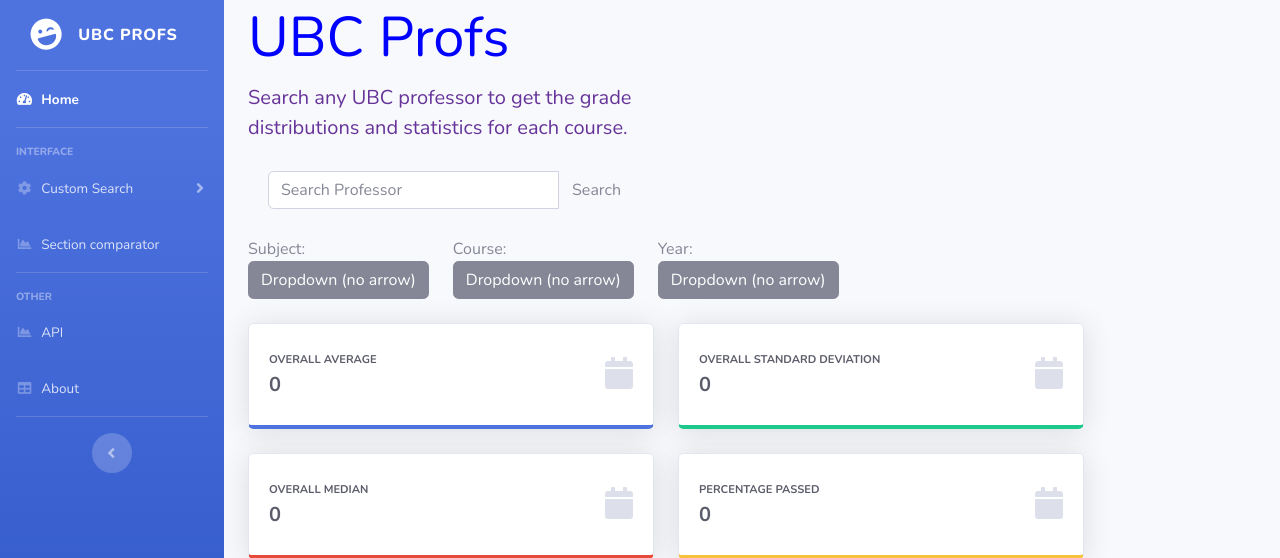
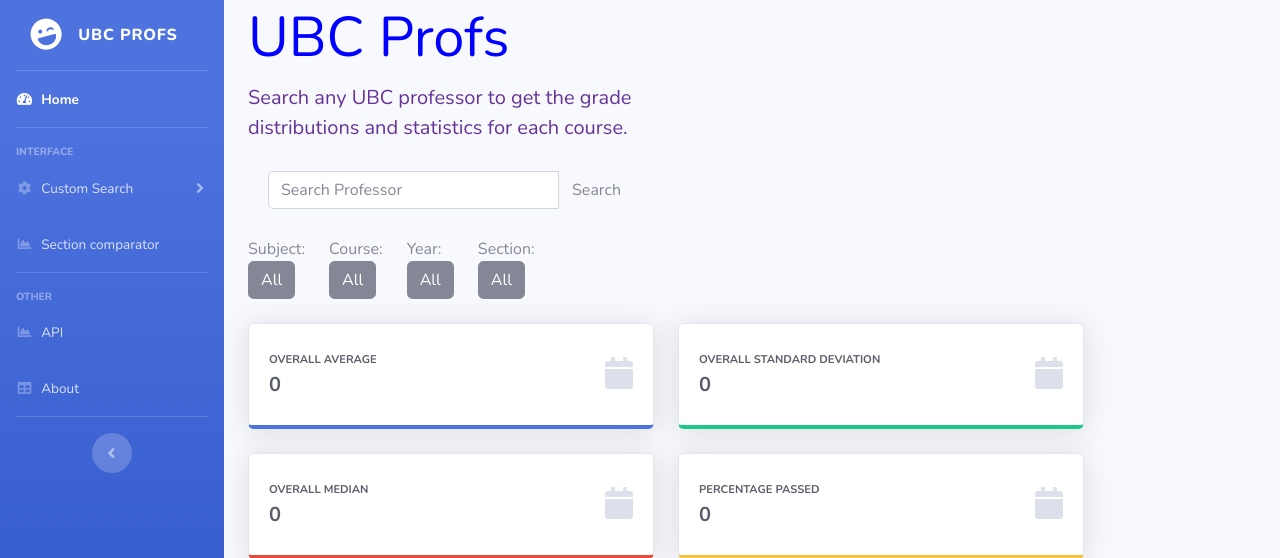
Before and after one commit to christopherhui/ubc-profs-api, a Flask app: page /courses in a window 1280 px wide. Shown: the top 558 px of the page. Run offline with Flask 2, Linux system fonts and the light colour scheme; some libraries are stand-ins or nearby versions.

Commit message:
Fixed 500 or higher GRAD courses, and implemented options to choose to include/not include when searching

```diff
--- a/api.py
+++ b/api.py
@@ -34,6 +34,7 @@
 api.add_resource(stats.generalStatisticsSubject, '/api/general-stats/<string:professor>/<string:subject>')
 api.add_resource(stats.generalStatisticsSubjectCourse, '/api/general-stats/<string:professor>/<string:subject>/<string:course>')
 api.add_resource(stats.generalStatisticsSubjectCourseYear, '/api/general-stats/<string:professor>/<string:subject>/<string:course>/<string:year>')
+api.add_resource(stats.generalStatisticsSubjectCourseYearSection, '/api/general-stats/<string:professor>/<string:subject>/<string:course>/<string:year>/<string:section>')
 
 api.add_resource(stats.sessionsBySubject, '/api/stats/subject/<string:professor>/<string:subject>')
 
--- a/prof_api/filters.py
+++ b/prof_api/filters.py
@@ -81,9 +81,9 @@
         :param year:
         :return: all years sessions of when a professor has taught
         """
-        query = 'SELECT DISTINCT course.section' \
-                'FROM professor JOIN association ON professor.id = association.professor_id JOIN course' \
-                'ON course.id = association.course_id' \
+        query = 'SELECT DISTINCT course.section ' \
+                'FROM professor JOIN association ON professor.id = association.professor_id JOIN course ' \
+                'ON course.id = association.course_id ' \
                 'WHERE professor.name = ? AND course.subject = ? AND course.course = ? AND course.year_session = ?;'
 
         conn = sqlite3.connect(app.config['DATABASE_NAME'])
--- a/prof_api/helper_functions.py
+++ b/prof_api/helper_functions.py
@@ -150,7 +150,7 @@
         try:
             course_no = int(query['course'])
         except ValueError:
-            course_no = int(query['course'][0:2])
+            course_no = int(query['course'][0:3])
 
         # Check that there are actually statistics for this course before adding values in
         if stats['average'] == '':
--- a/static/javascript/courses.js
+++ b/static/javascript/courses.js
@@ -4,6 +4,27 @@
     profName = profName.replace(/, /g, '-');
     profName = profName.replace(/ /g, '-');
     return profName;
+}
+
+function profSearchCustom() {
+    let profInput = $('#search-input-prof').val();
+    profInput = formatProfName(profInput);
+    const subject = $('#dropdownMenuButtonSubject');
+    const course = $('#dropdownMenuButtonCourse');
+    const year = $('#dropdownMenuButtonYear');
+    const section = $('#dropdownMenuButtonSection');
+
+    if (subject.text() === "All") {
+        search(`/api/general-stats/${profInput}`);
+    } else if (course.text() === "All") {
+        search(`/api/general-stats/${profInput}/${subject.text()}`)
+    } else if (year.text() === "All") {
+        search(`/api/general-stats/${profInput}/${subject.text()}/${course.text()}`)
+    } else if (section.text() === "All") {
+        search(`/api/general-stats/${profInput}/${subject.text()}/${course.text()}/${year.text()}`)
+    } else {
+        search(`/api/general-stats/${profInput}/${subject.text()}/${course.text()}/${year.text()}/${section.text()}`)
+    }
 }
 
 $('#subject-dropdown').on('click', 'a', function clickOnSubjectResult() {
@@ -19,9 +40,11 @@
     });
 
     submit.done(function getAllYears(res) {
-        $('#course-dropdown').empty();
+        const course_dropdown = $('#course-dropdown');
+        course_dropdown.empty();
+        course_dropdown.append('<a class="dropdown-item" href="javascript:void(0)">All</a>');
         for (let course of res) {
-            $('#course-dropdown').append('<a class="dropdown-item" href="javascript:void(0)">' + course + '</a>')
+            course_dropdown.append('<a class="dropdown-item" href="javascript:void(0)">' + course + '</a>')
         }
     });
 
@@ -44,9 +67,11 @@
     });
 
     submit.done(function getAllYears(res) {
-        $('#year-dropdown').empty();
+        const year_dropdown = $('#year-dropdown');
+        year_dropdown.empty();
+        year_dropdown.append('<a class="dropdown-item" href="javascript:void(0)">All</a>');
         for (let year of res) {
-            $('#year-dropdown').append('<a class="dropdown-item" href="javascript:void(0)">' + year + '</a>')
+            year_dropdown.append('<a class="dropdown-item" href="javascript:void(0)">' + year + '</a>')
         }
     });
 
@@ -54,3 +79,36 @@
         console.log(msg, "F");
     })
 });
+
+$('#year-dropdown').on('click', 'a', function clickOnSubjectResult() {
+    let prof = $('#search-input-prof').val();
+    prof = formatProfName(prof);
+    const subject = $('#dropdownMenuButtonSubject').text();
+    const course = $('#dropdownMenuButtonCourse').text();
+
+    const click_text = $(this).text().split('|');
+    $('#dropdownMenuButtonYear').text(click_text[0]);
+
+    const submit = $.ajax({
+        type: "GET",
+        url: `/api/sections/${prof}/${subject}/${course}/${click_text[0]}`
+    });
+
+    submit.done(function getAllSections(res) {
+        const section_dropdown = $('#section-dropdown');
+        section_dropdown.empty();
+        section_dropdown.append('<a class="dropdown-item" href="javascript:void(0)">All</a>');
+        for (let section of res) {
+            section_dropdown.append('<a class="dropdown-item" href="javascript:void(0)">' + section + '</a>')
+        }
+    });
+
+    submit.fail(function failed(msg) {
+        console.log(msg, "F");
+    })
+});
+
+$('#section-dropdown').on('click', 'a', function clickOnSubjectResult() {
+    const click_text = $(this).text().split('|');
+    $('#dropdownMenuButtonSection').text(click_text[0]);
+});
--- a/static/javascript/home.js
+++ b/static/javascript/home.js
@@ -111,17 +111,21 @@
 });
 
 function profSearch() {
-    let profInput = document.getElementById("search-input-prof").value;
+    let profInput = $('#search-input-prof').val();
     profInput = formatProfName(profInput);
     const theUrl = `/api/general-stats/${profInput}`;
+    search(theUrl);
+}
 
+// Todo: #overall-* is used in many html files, and this function can be used many times, any refactoring required?
+function search(theUrl) {
     const submit = $.ajax({
         type: "GET",
         url: theUrl
     });
 
     submit.done(function gotResults(res) {
-        // Undergraduate results for now
+        // Todo: Undergraduate results for now
         const underGradRes = res["undergrad"];
         const underGradGrades = underGradRes["grades"];
         const data = [underGradGrades["0-9%"], underGradGrades["10-19%"], underGradGrades["20-29%"], underGradGrades["30-39%"],
--- a/templates/courses.html
+++ b/templates/courses.html
@@ -109,7 +109,7 @@
                         <!-- Search form -->
                         <div class="col-lg-5 mb-3">
                             <div class="md-form">
-                                <form id="search-prof-form" onsubmit="profSearch();return false;">
+                                <form id="search-prof-form" onsubmit="profSearchCustom();return false;">
                                     <div class="input-group">
                                         <input class="form-control" id="search-input-prof" type="text"
                                                placeholder="Search Professor"
@@ -131,13 +131,9 @@
                             <div class="dropdown no-arrow mb-4">
                                 <button class="btn btn-secondary dropdown-toggle" type="button"
                                         id="dropdownMenuButtonSubject" data-toggle="dropdown" aria-haspopup="true"
-                                        aria-expanded="false">
-                                    Dropdown (no arrow)
-                                </button>
+                                        aria-expanded="false">All</button>
                                 <div class="dropdown-menu" id="subject-dropdown" aria-labelledby="dropdownMenuButton">
-                                    <a class="dropdown-item" href="#">Action</a>
-                                    <a class="dropdown-item" href="#">Another action</a>
-                                    <a class="dropdown-item" href="#">Something else here</a>
+                                    <a class="dropdown-item" href="javascript:void(0)">All</a>
                                 </div>
                             </div>
                         </div>
@@ -146,13 +142,9 @@
                             <div class="dropdown no-arrow mb-4">
                                 <button class="btn btn-secondary dropdown-toggle" type="button"
                                         id="dropdownMenuButtonCourse" data-toggle="dropdown" aria-haspopup="true"
-                                        aria-expanded="false">
-                                    Dropdown (no arrow)
-                                </button>
+                                        aria-expanded="false">All</button>
                                 <div class="dropdown-menu" id="course-dropdown" aria-labelledby="dropdownMenuButton">
-                                    <a class="dropdown-item" href="#">Action</a>
-                                    <a class="dropdown-item" href="#">Another action</a>
-                                    <a class="dropdown-item" href="#">Something else here</a>
+                                    <a class="dropdown-item" href="javascript:void(0)">All</a>
                                 </div>
                             </div>
                         </div>
@@ -161,13 +153,20 @@
                             <div class="dropdown no-arrow mb-4">
                                 <button class="btn btn-secondary dropdown-toggle" type="button"
                                         id="dropdownMenuButtonYear" data-toggle="dropdown" aria-haspopup="true"
-                                        aria-expanded="false">
-                                    Dropdown (no arrow)
-                                </button>
+                                        aria-expanded="false">All</button>
                                 <div class="dropdown-menu" id="year-dropdown" aria-labelledby="dropdownMenuButton">
-                                    <a class="dropdown-item" href="#">Action</a>
-                                    <a class="dropdown-item" href="#">Another action</a>
-                                    <a class="dropdown-item" href="#">Something else here</a>
+                                    <a class="dropdown-item" href="javascript:void(0)">All</a>
+                                </div>
+                            </div>
+                        </div>
+                        <div class="col-md-auto">
+                            <p class="title-dropdown">Section:</p>
+                            <div class="dropdown no-arrow mb-4">
+                                <button class="btn btn-secondary dropdown-toggle" type="button"
+                                        id="dropdownMenuButtonSection" data-toggle="dropdown" aria-haspopup="true"
+                                        aria-expanded="false">All</button>
+                                <div class="dropdown-menu" id="section-dropdown" aria-labelledby="dropdownMenuButton">
+                                    <a class="dropdown-item" href="javascript:void(0)">All</a>
                                 </div>
                             </div>
                         </div>
```
Also changed, not shown: prof_api/stats.py (+7 -0 lines).
